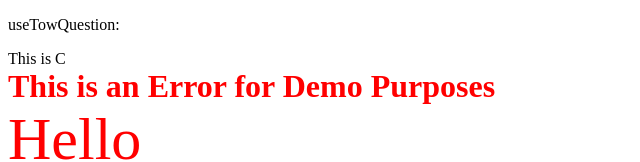
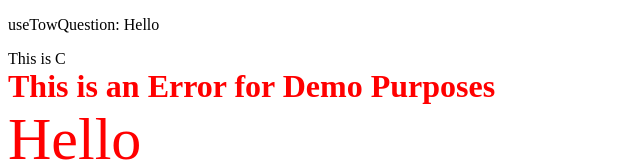
Before and after one commit to koyamal/pra_vue3, a Vue app in the folder vuePractive/: page / in a window 1280 px wide. Shown: the top 162 px of the page, without its empty margins (0-640 px from the left). Built offline with nearby package versions, Linux system fonts and the light colour scheme.

Commit message:
Use undefined ??

```diff
--- a/vuePractive/src/App.vue
+++ b/vuePractive/src/App.vue
@@ -131,7 +131,7 @@ export default {
 
   mounted() {
     this.$refs.input.focus()
-    this.useTowQuestion = '' ?? 'Hello'
+    this.useTowQuestion = undefined ?? 'Hello'
   },
   // beforeUpdate() {
   //   console.log("beforeUpdate");
```
